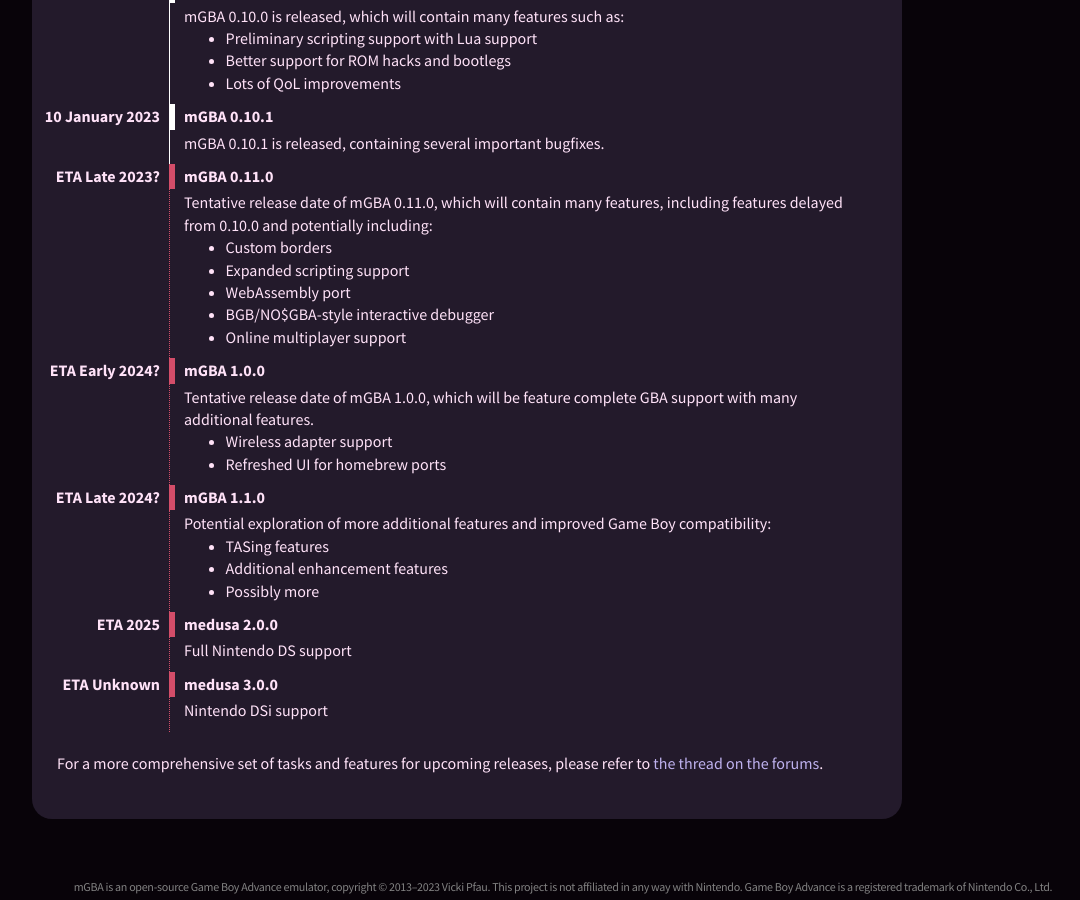
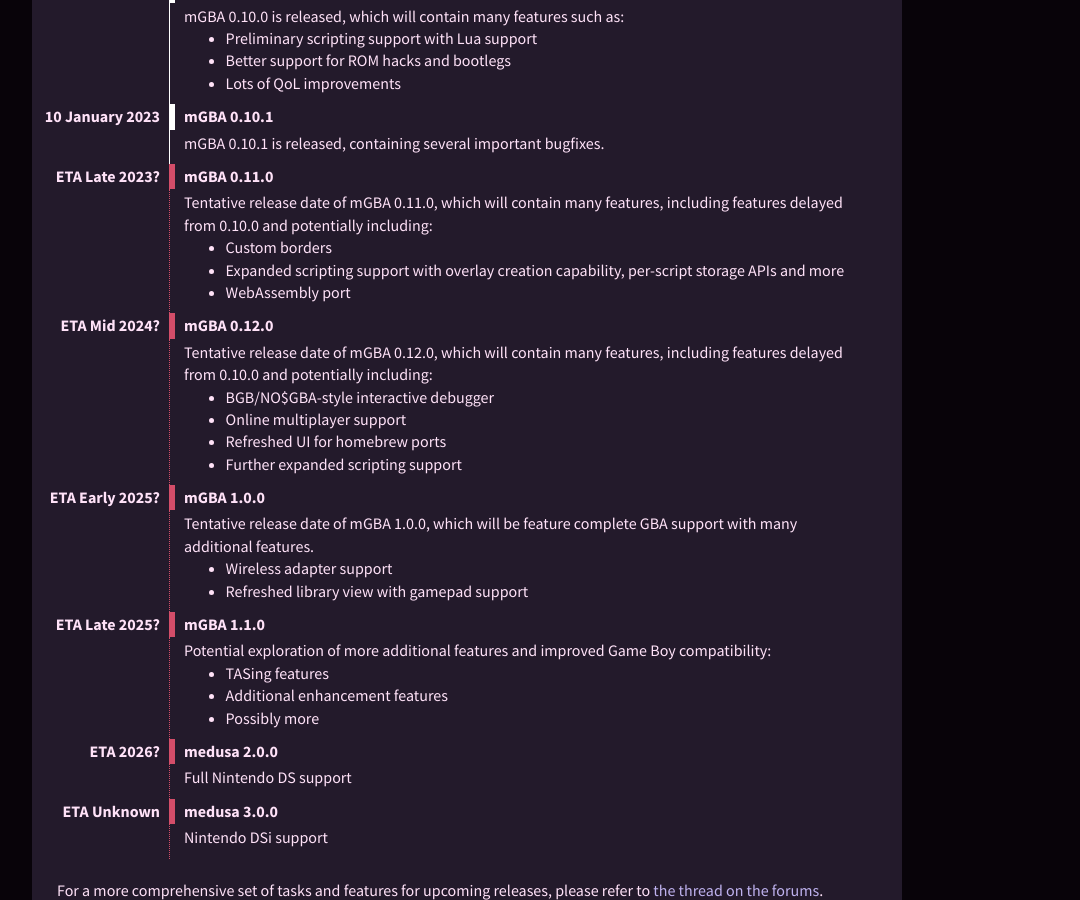
Before and after one commit to mgba-emu/www, a Jekyll site: the page built from timeline.markdown, in a window 1280 px wide and 900 px high, scrolled down 4471 px. Shown: the whole window, without its empty margins (77-1157 px from the left). Built offline with Jekyll 4.4.1, drawn with Linux system fonts in a browser that asks for light colours.

Commit message:
Make timeline more realistic

```diff
--- a/timeline.markdown
+++ b/timeline.markdown
@@ -352,25 +352,36 @@
 	<p>Tentative release date of mGBA 0.11.0, which will contain many features, including features delayed from 0.10.0 and potentially including:</p>
 	<ul>
 		<li>Custom borders</li>
-		<li>Expanded scripting support</li>
+		<li>Expanded scripting support with overlay creation capability, per-script storage APIs and more</li>
 		<li>WebAssembly port</li>
-		<li>BGB/NO$GBA-style interactive debugger</li>
-		<li>Online multiplayer support</li>
 	</ul>
 </dd>
 <dt class="tl-future">
-	<aside class="tl-date">ETA Early 2024?</aside>
+	<aside class="tl-date">ETA Mid 2024?</aside>
+	mGBA 0.12.0
+</dt>
+<dd class="tl-future">
+	<p>Tentative release date of mGBA 0.12.0, which will contain many features, including features delayed from 0.10.0 and potentially including:</p>
+	<ul>
+		<li>BGB/NO$GBA-style interactive debugger</li>
+		<li>Online multiplayer support</li>
+		<li>Refreshed UI for homebrew ports</li>
+		<li>Further expanded scripting support</li>
+	</ul>
+</dd>
+<dt class="tl-future">
+	<aside class="tl-date">ETA Early 2025?</aside>
 	mGBA 1.0.0
 </dt>
 <dd class="tl-future">
 	<p>Tentative release date of mGBA 1.0.0, which will be feature complete GBA support with many additional features.</p>
 	<ul>
 		<li>Wireless adapter support</li>
-		<li>Refreshed UI for homebrew ports</li>
+		<li>Refreshed library view with gamepad support</li>
 	</ul>
 </dd>
 <dt class="tl-future">
-	<aside class="tl-date">ETA Late 2024?</aside>
+	<aside class="tl-date">ETA Late 2025?</aside>
 	mGBA 1.1.0
 </dt>
 <dd class="tl-future">
@@ -382,7 +393,7 @@
 	</ul>
 </dd>
 <dt class="tl-future">
-	<aside class="tl-date">ETA 2025</aside>
+	<aside class="tl-date">ETA 2026?</aside>
 	medusa 2.0.0
 </dt>
 <dd class="tl-future">
```
